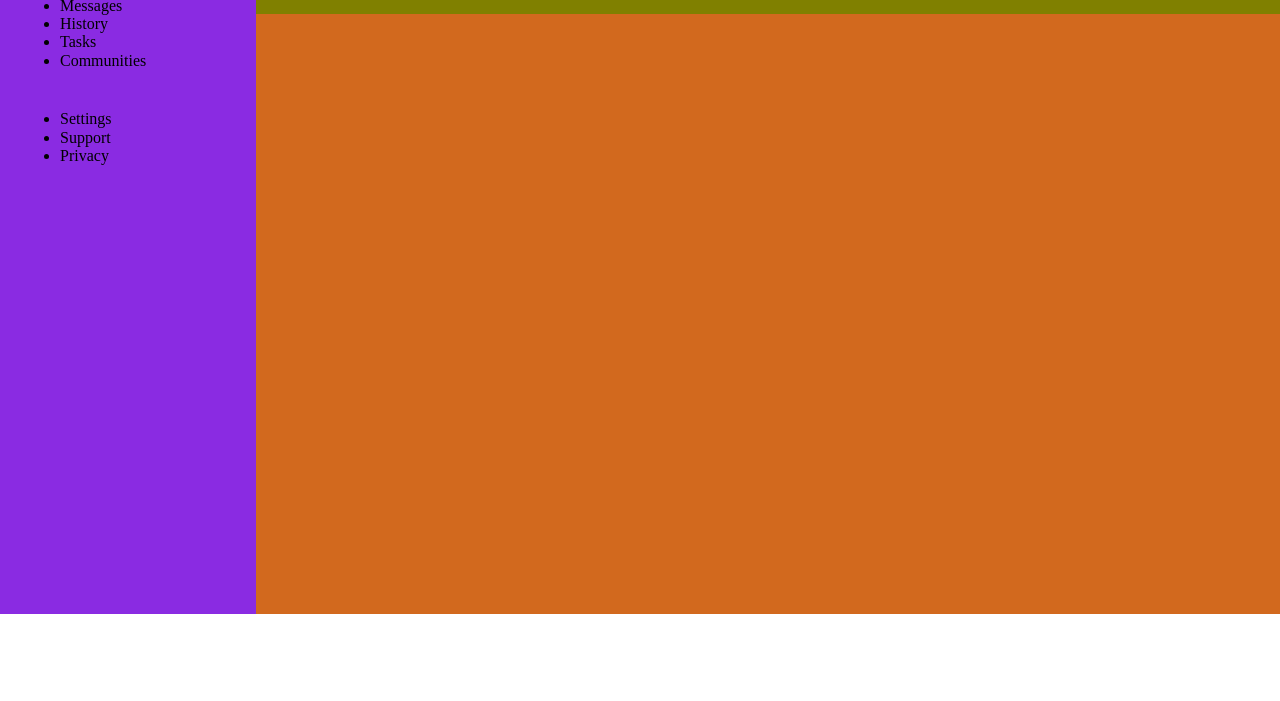
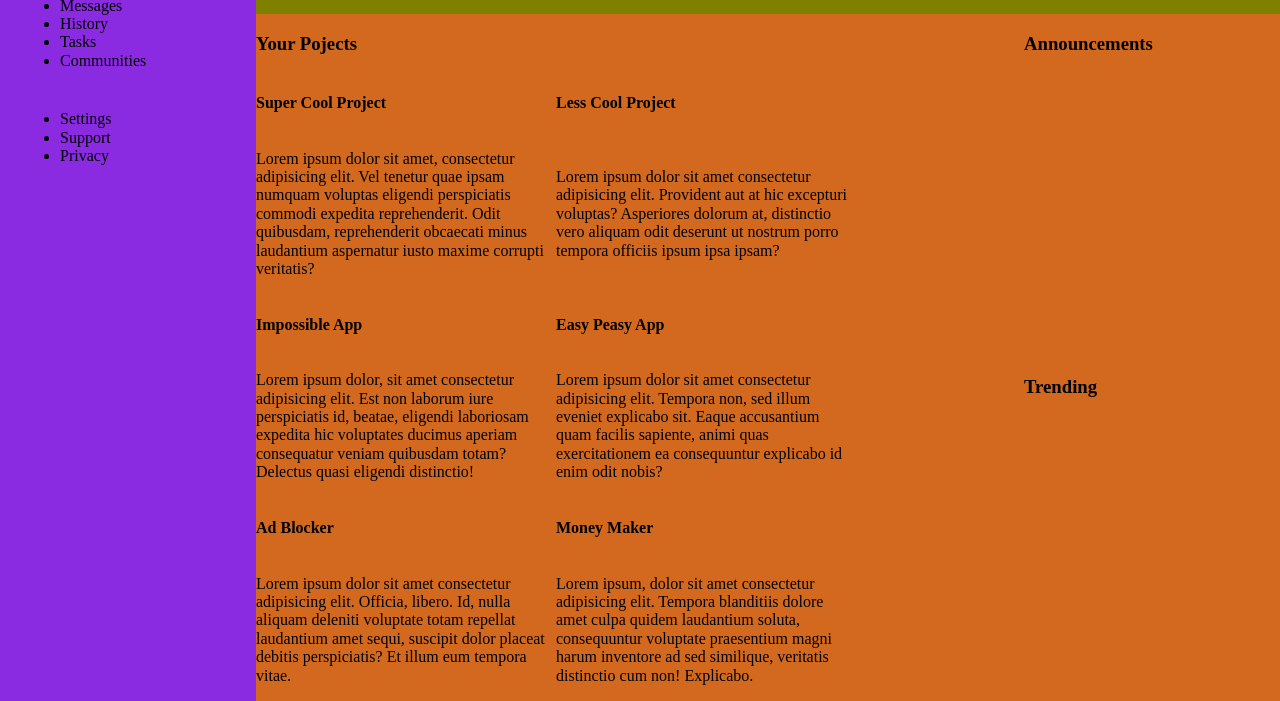
Before and after one commit to Marutovsky/admin-dashboard, a plain HTML site: page index.html in a window 1280 px wide. Shown: the part 137-838 px from the top of the page. Before the commit the page ends 800 px from the top, so only its background shows below. Drawn offline with Linux system fonts and the light colour scheme.

Commit message:
Set initial grid layout in content

```diff
--- a/css/style.css
+++ b/css/style.css
@@ -84,6 +84,17 @@
 .content {
   background-color: chocolate;
   width: 100%;
-  height: 600px;
+  height: min-content;
   grid-column: 2 / 3;
+  display: grid;
+  grid-template: 1fr 1fr / 3fr 1fr;
 }
+
+.projects {
+  grid-row: 1 / 3;
+
+  & div {
+    display: grid;
+    grid-template-columns: repeat(auto-fit, 300px);
+  }
+}
--- a/index.html
+++ b/index.html
@@ -47,7 +47,41 @@
       </div>
     </div>
     <div class="content">
-
+      <div class="projects">
+        <h3>Your Pojects</h3>
+        <div>
+          <div class="card">
+            <h4>Super Cool Project</h4>
+            <p>Lorem ipsum dolor sit amet, consectetur adipisicing elit. Vel tenetur quae ipsam numquam voluptas eligendi perspiciatis commodi expedita reprehenderit. Odit quibusdam, reprehenderit obcaecati minus laudantium aspernatur iusto maxime corrupti veritatis?</p>
+          </div>
+          <div class="card">
+            <h4>Less Cool Project</h4>
+            <p>Lorem ipsum dolor sit amet consectetur adipisicing elit. Provident aut at hic excepturi voluptas? Asperiores dolorum at, distinctio vero aliquam odit deserunt ut nostrum porro tempora officiis ipsum ipsa ipsam?</p>
+          </div>
+          <div class="card">
+            <h4>Impossible App</h4>
+            <p>Lorem ipsum dolor, sit amet consectetur adipisicing elit. Est non laborum iure perspiciatis id, beatae, eligendi laboriosam expedita hic voluptates ducimus aperiam consequatur veniam quibusdam totam? Delectus quasi eligendi distinctio!</p>
+          </div>
+          <div class="card">
+            <h4>Easy Peasy App</h4>
+            <p>Lorem ipsum dolor sit amet consectetur adipisicing elit. Tempora non, sed illum eveniet explicabo sit. Eaque accusantium quam facilis sapiente, animi quas exercitationem ea consequuntur explicabo id enim odit nobis?</p>
+          </div>
+          <div class="card">
+            <h4>Ad Blocker</h4>
+            <p>Lorem ipsum dolor sit amet consectetur adipisicing elit. Officia, libero. Id, nulla aliquam deleniti voluptate totam repellat laudantium amet sequi, suscipit dolor placeat debitis perspiciatis? Et illum eum tempora vitae.</p>
+          </div>
+          <div class="card">
+            <h4>Money Maker</h4>
+            <p>Lorem ipsum, dolor sit amet consectetur adipisicing elit. Tempora blanditiis dolore amet culpa quidem laudantium soluta, consequuntur voluptate praesentium magni harum inventore ad sed similique, veritatis distinctio cum non! Explicabo.</p>
+          </div>
+        </div>
+      </div>
+      <div class="announcements">
+        <h3>Announcements</h3>
+      </div>
+      <div class="trending">
+        <h3>Trending</h3>
+      </div>
     </div>
   </div>
 </body>
```
